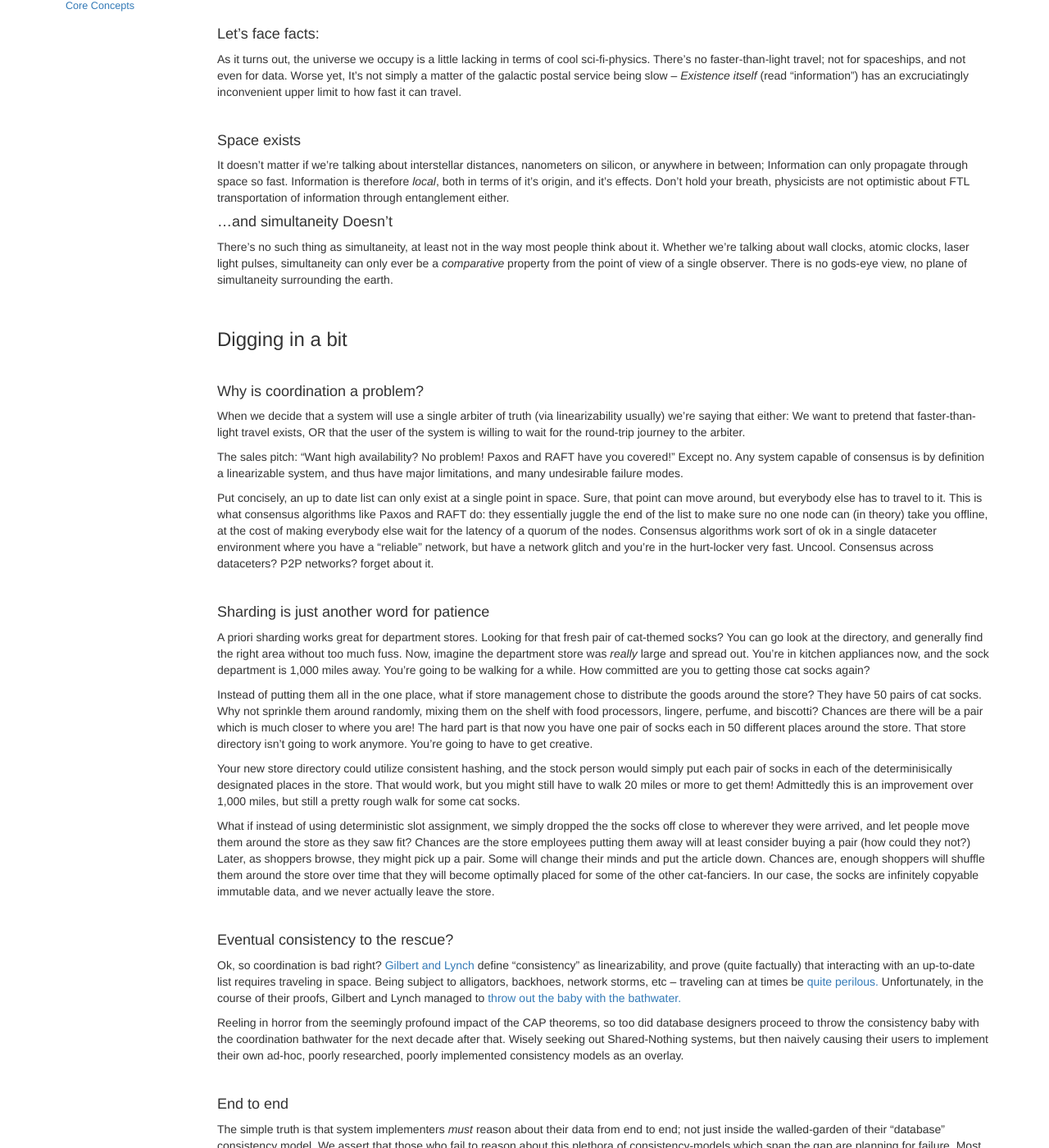
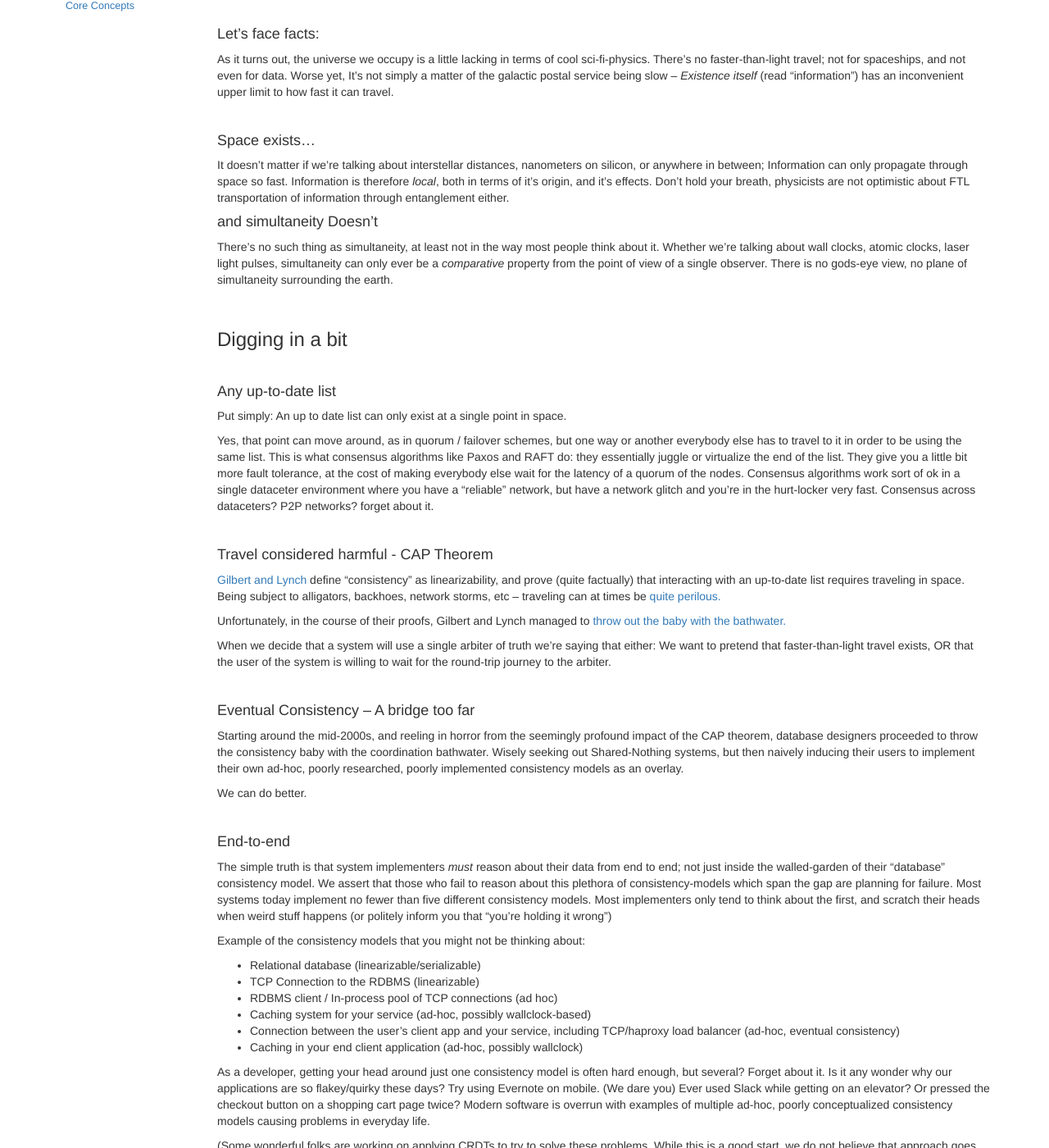
Before and after one commit to mindbeam/unbase, a Jekyll site: the page built from docs/design/the-problem.md, in a window 1280 px wide and 1400 px high, scrolled down 242 px. Shown: the whole window at 82% size. Built offline with Jekyll 4.4.1, drawn with Linux system fonts in a browser that asks for light colours; some of the changed text lies outside the part shown.

Commit message:
tweaks to the-problem

```diff
--- a/docs/design/the-problem.md
+++ b/docs/design/the-problem.md
@@ -14,15 +14,15 @@ Why does this happen? Why do you get strange behavior from the EU server when yo
 <br>
 
 #### Let's face facts:
-As it turns out, the universe we occupy is a little lacking in terms of cool sci-fi-physics. There's no faster-than-light travel; not for spaceships, and not even for data. Worse yet, It's not simply a matter of the galactic postal service being slow – _Existence itself_ (read "information") has an excruciatingly inconvenient upper limit to how fast it can travel.
+As it turns out, the universe we occupy is a little lacking in terms of cool sci-fi-physics. There's no faster-than-light travel; not for spaceships, and not even for data. Worse yet, It's not simply a matter of the galactic postal service being slow – _Existence itself_ (read "information") has an inconvenient upper limit to how fast it can travel.
 
 <br>
 
-#### Space exists
+#### Space exists...
 
 It doesn't matter if we're talking about interstellar distances, nanometers on silicon, or anywhere in between; Information can only propagate through space so fast. Information is therefore *local*, both in terms of it's origin, and it's effects. Don't hold your breath, physicists are not optimistic about FTL transportation of information through entanglement either.
 
-#### ...and simultaneity Doesn't
+#### and simultaneity Doesn't
 
 There's no such thing as simultaneity, at least not in the way most people think about it. Whether we're talking about wall clocks, atomic clocks, laser light pulses, simultaneity can only ever be a *comparative* property from the point of view of a single observer. There is no gods-eye view, no plane of simultaneity surrounding the earth.
 
@@ -32,16 +32,33 @@ There's no such thing as simultaneity, at least not in the way most people think
 
 <br>
 
-#### Why is coordination a problem?
+#### Any up-to-date list
 
-When we decide that a system will use a single arbiter of truth (via linearizability usually) we're saying that either: We want to pretend that faster-than-light travel exists, OR that the user of the system is willing to wait for the round-trip journey to the arbiter.
+Put simply: An up to date list can only exist at a single point in space.
 
-The sales pitch: "Want high availability? No problem! Paxos and RAFT have you covered!"
-Except no. Any system capable of consensus is by definition a linearizable system, and thus have major limitations, and many undesirable failure modes.
-
-Put concisely, an up to date list can only exist at a single point in space. Sure, that point can move around, but everybody else has to travel to it. This is what consensus algorithms like Paxos and RAFT do: they essentially juggle the end of the list to make sure no one node can (in theory) take you offline, at the cost of making everybody else wait for the latency of a quorum of the nodes. Consensus algorithms work sort of ok in a single dataceter environment where you have a "reliable" network, but have a network glitch and you're in the hurt-locker very fast. Uncool. Consensus across dataceters? P2P networks? forget about it.
+Yes, that point can move around, as in quorum / failover schemes, but one way or another everybody else has to travel to it in order to be using the same list. This is what consensus algorithms like Paxos and RAFT do: they essentially juggle or virtualize the end of the list. They give you a little bit more fault tolerance, at the cost of making everybody else wait for the latency of a quorum of the nodes. Consensus algorithms work sort of ok in a single dataceter environment where you have a "reliable" network, but have a network glitch and you're in the hurt-locker very fast. Consensus across dataceters? P2P networks? forget about it.
 
 <br>
+
+#### Travel considered harmful - CAP Theorem
+
+[Gilbert and Lynch](http://dl.acm.org/citation.cfm?id=564601){:target="cap"} define "consistency" as linearizability, and prove (quite factually) that interacting with an up-to-date list requires traveling in space. Being subject to alligators, backhoes, network storms, etc – traveling can at times be [quite perilous.](http://queue.acm.org/detail.cfm?id=2655736){:target="reliable"}
+
+Unfortunately, in the course of their proofs, Gilbert and Lynch managed to [throw out the baby with the bathwater.](https://arxiv.org/abs/1509.05393){:target="kleppman"}
+
+When we decide that a system will use a single arbiter of truth we're saying that either: We want to pretend that faster-than-light travel exists, OR that the user of the system is willing to wait for the round-trip journey to the arbiter.
+
+<br>
+
+#### Eventual Consistency – A bridge too far
+
+Starting around the mid-2000s, and reeling in horror from the seemingly profound impact of the CAP theorem, database designers proceeded to throw the consistency baby with the coordination bathwater. Wisely seeking out Shared-Nothing systems, but then naively inducing their users to implement their own ad-hoc, poorly researched, poorly implemented consistency models as an overlay.
+
+We can do better.
+
+<br>
+
+<!--- WIP section. Overly wordy, underdeveloped
 
 #### Sharding is just another word for patience
 
@@ -49,22 +66,16 @@ A priori sharding works great for department stores. Looking for that fresh pair
 
 Instead of putting them all in the one place, what if store management chose to distribute the goods around the store? They have 50 pairs of cat socks. Why not sprinkle them around randomly, mixing them on the shelf with food processors, lingere, perfume, and biscotti? Chances are there will be a pair which is much closer to where you are! The hard part is that now you have one pair of socks each in 50 different places around the store. That store directory isn't going to work anymore. You're going to have to get creative.
 
-Your new store directory could utilize consistent hashing, and the stock person would simply put each pair of socks in each of the determinisically designated places in the store.
+Your new store directory could utilize consistent hashing, and the stock person would simply put each pair of socks in each of the deterministically designated places in the store.
 That would work, but you might still have to walk 20 miles or more to get them! Admittedly this is an improvement over 1,000 miles, but still a pretty rough walk for some cat socks.
 
 What if instead of using deterministic slot assignment, we simply dropped the the socks off close to wherever they were arrived, and let people move them around the store as they saw fit? Chances are the store employees putting them away will at least consider buying a pair (how could they not?) Later, as shoppers browse, they might pick up a pair. Some will change their minds and put the article down. Chances are, enough shoppers will shuffle them around the store over time that they will become optimally placed for some of the other cat-fanciers. In our case, the socks are infinitely copyable immutable data, and we never actually leave the store.
 
 <br>
 
-#### Eventual consistency to the rescue?
+-->
 
-Ok, so coordination is bad right? [Gilbert and Lynch](http://dl.acm.org/citation.cfm?id=564601){:target="cap"} define "consistency" as linearizability, and prove (quite factually) that interacting with an up-to-date list requires traveling in space. Being subject to alligators, backhoes, network storms, etc – traveling can at times be [quite perilous.](http://queue.acm.org/detail.cfm?id=2655736){:target="reliable"} Unfortunately, in the course of their proofs, Gilbert and Lynch managed to [throw out the baby with the bathwater.](https://arxiv.org/abs/1509.05393){:target="kleppman"}
-
-Reeling in horror from the seemingly profound impact of the CAP theorems, so too did database designers proceed to throw the consistency baby with the coordination bathwater for the next decade after that. Wisely seeking out Shared-Nothing systems, but then naively causing their users to implement their own ad-hoc, poorly researched, poorly implemented consistency models as an overlay.
-
-<br>
-
-#### End to end
+#### End-to-end
 
 The simple truth is that system implementers _must_ reason about their data from end to end; not just inside the walled-garden of their "database" consistency model. We assert that those who fail to reason about this plethora of consistency-models which span the gap are planning for failure. Most systems today implement no fewer than five different consistency models. Most implementers only tend to think about the first, and scratch their heads when weird stuff happens (or politely inform you that "you're holding it wrong")
 
@@ -86,4 +97,4 @@ As a developer, getting your head around just one consistency model is often har
 #### When in Rome
 
 The physical reality around us doesn't have centralized arbiters of truth, It's decentralized.
-When I set down my glass on the table, it doesn't have to coordinate with a datacenter in Ashburn to avoid spontaneously jumping to the opposite side of the table. It has local, *causal*, **coordination free** consistency. So too, should our systems. This consistency model is totally consistent with our perspective as humans, because it's the same consistency model we were born into.
+When I set down my glass on the table, it doesn't have to coordinate with a datacenter in Ashburn to avoid spontaneously jumping to the opposite side of the table. It has local, *causal*, **coordination free** consistency. So too, should our systems. This consistency model is totally aligned with our perspective as humans, because it's the same consistency model we were born into.
```
